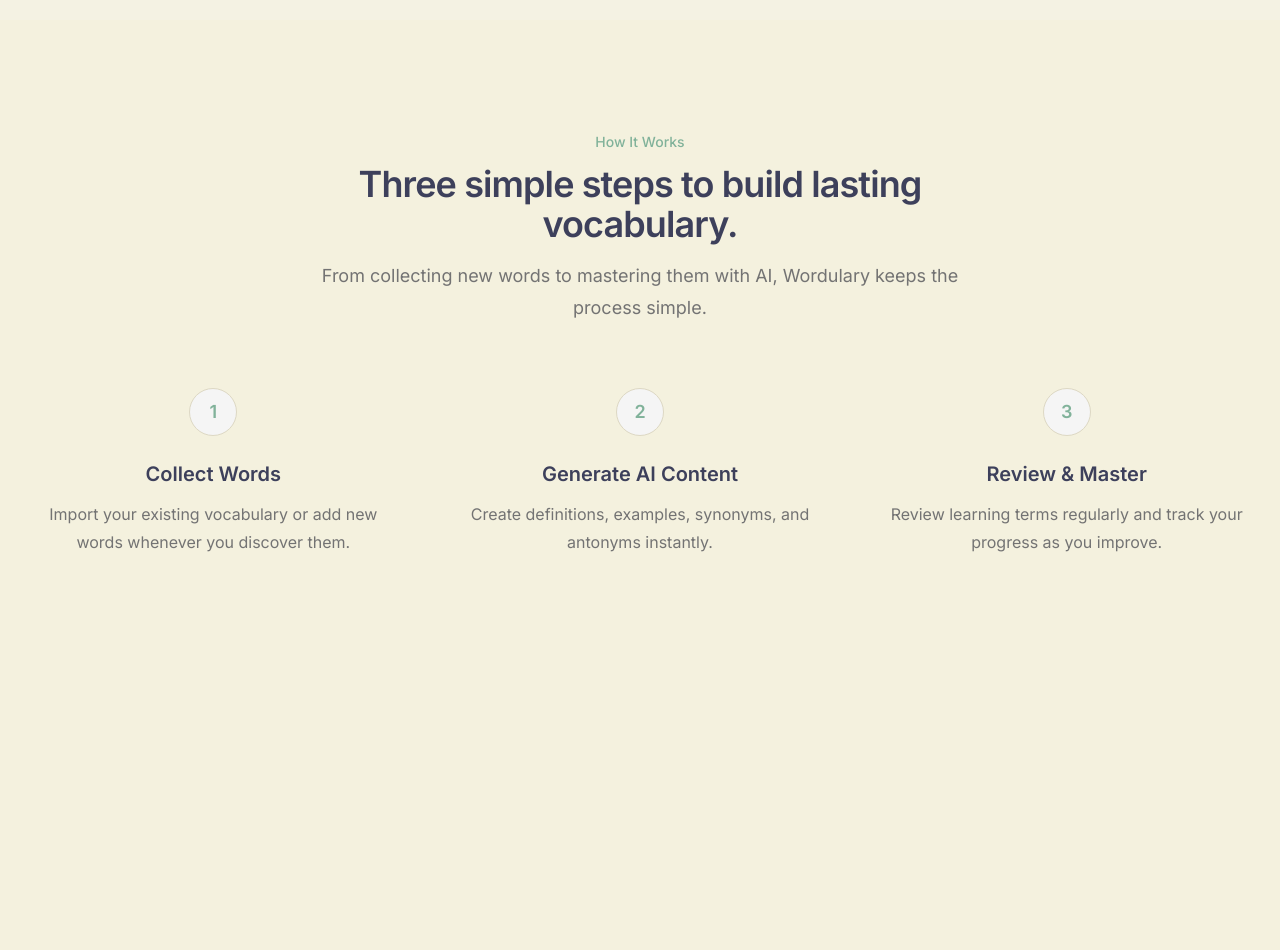
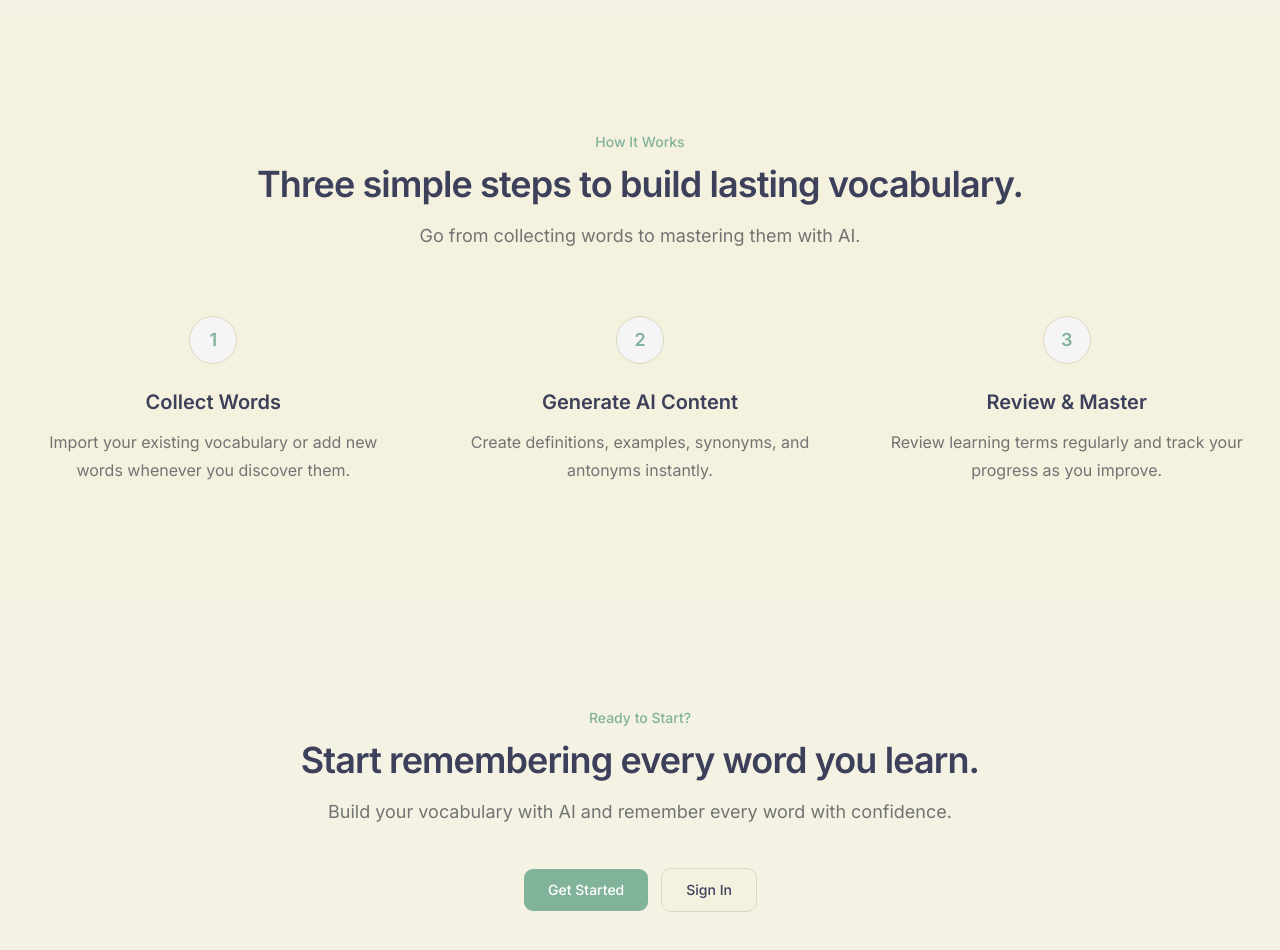
Before and after one commit to ChaminduD/wordulary, a Next.js app: page / in a window 1280 px wide. Shown: the part 1560-2510 px from the top of the page. Before the commit the page ends 2228 px from the top, so only its background shows below. Built offline with nearby package versions, Linux system fonts and the light colour scheme.

Commit message:
Add home page cta section

```diff
--- a/src/app/page.tsx
+++ b/src/app/page.tsx
@@ -2,7 +2,7 @@
 import { HeroSection } from "@/components/marketing/hero-section";
 import { FeaturesSection } from "@/components/marketing/features-section";
 import { HowItWorksSection } from "@/components/marketing/how-it-works-section";
-// import { CtaSection } from "@/components/marketing/cta-section";
+import { CtaSection } from "@/components/marketing/cta-section";
 // import { Footer } from "@/components/marketing/footer";
 
 export default function Home() {
@@ -12,8 +12,8 @@
             <HeroSection />
             <FeaturesSection />
             <HowItWorksSection />
-            {/* <CtaSection />
-            <Footer /> */}
+            <CtaSection />
+            {/* <Footer /> */}
         </>
     );
 }
--- a/src/components/marketing/cta-section.tsx
+++ b/src/components/marketing/cta-section.tsx
@@ -0,0 +1,50 @@
+import Link from "next/link";
+
+import { Button } from "@/components/ui/button";
+
+import { Container } from "./container";
+
+export function CtaSection() {
+    return (
+        <section className="bg-muted/20 py-24 md:py-28">
+            <Container>
+                <div className="mx-auto max-w-3xl text-center">
+                    <p className="text-sm font-medium text-primary">
+                        Ready to Start?
+                    </p>
+
+                    <h2 className="mt-3 text-3xl font-semibold tracking-tight md:text-4xl">
+                        Start remembering every word you learn.
+                    </h2>
+
+                    <p className="mt-4 text-lg leading-8 text-muted-foreground">
+                        Build your vocabulary with AI and remember every word with confidence.
+                    </p>
+
+                    <div className="mt-10 flex flex-col justify-center gap-3 sm:flex-row">
+                        <Button
+                            asChild
+                            size="lg"
+                            className="h-11 px-6"
+                        >
+                            <Link href="/sign-up">
+                                Get Started
+                            </Link>
+                        </Button>
+
+                        <Button
+                            asChild
+                            variant="outline"
+                            size="lg"
+                            className="h-11 px-6"
+                        >
+                            <Link href="/login">
+                                Sign In
+                            </Link>
+                        </Button>
+                    </div>
+                </div>
+            </Container>
+        </section>
+    );
+}
--- a/src/components/marketing/how-it-works-section.tsx
+++ b/src/components/marketing/how-it-works-section.tsx
@@ -8,7 +8,7 @@
             className="py-24 md:py-28"
         >
             <Container>
-                <div className="mx-auto max-w-2xl text-center">
+                <div className="mx-auto max-w-3xl text-center">
                     <p className="text-sm font-medium text-primary">
                         How It Works
                     </p>
@@ -18,8 +18,7 @@
                     </h2>
 
                     <p className="mt-4 text-lg leading-8 text-muted-foreground">
-                        From collecting new words to mastering them with AI,
-                        Wordulary keeps the process simple.
+                        Go from collecting words to mastering them with AI.
                     </p>
                 </div>
 
```
